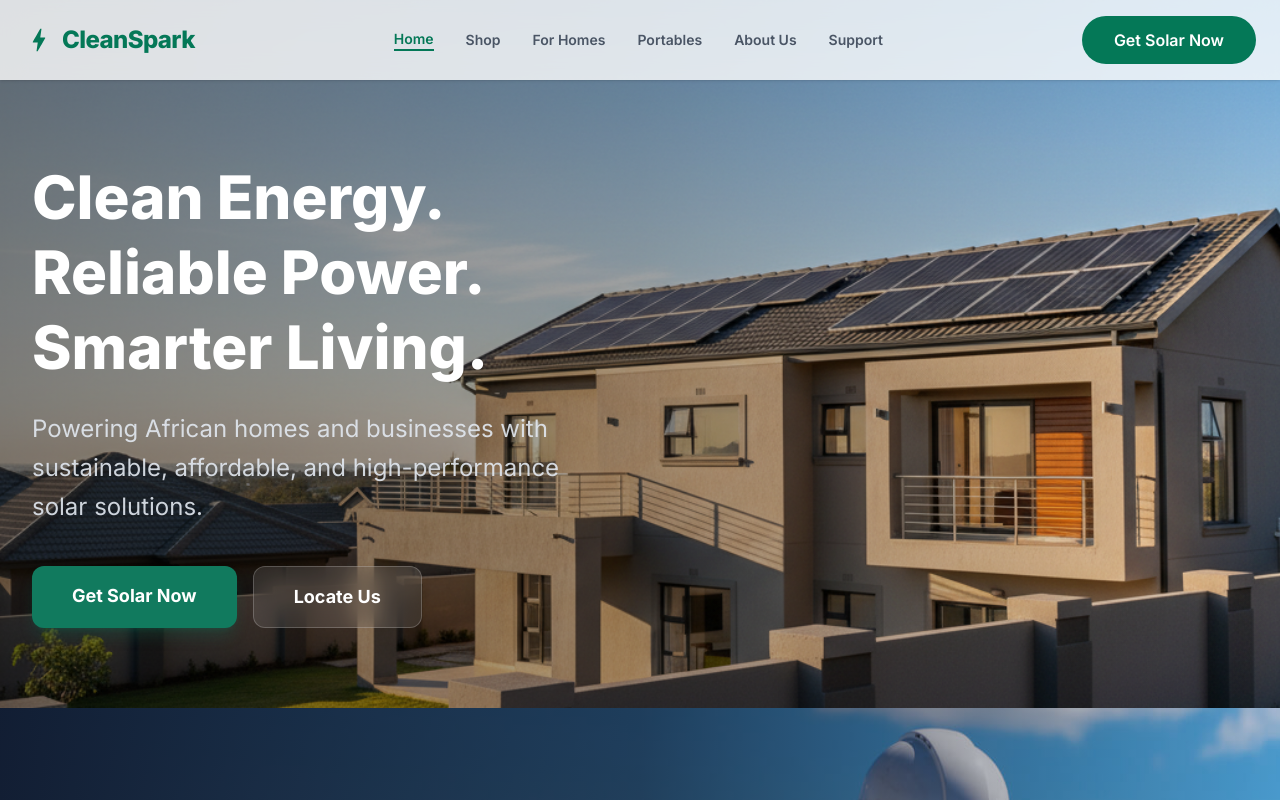
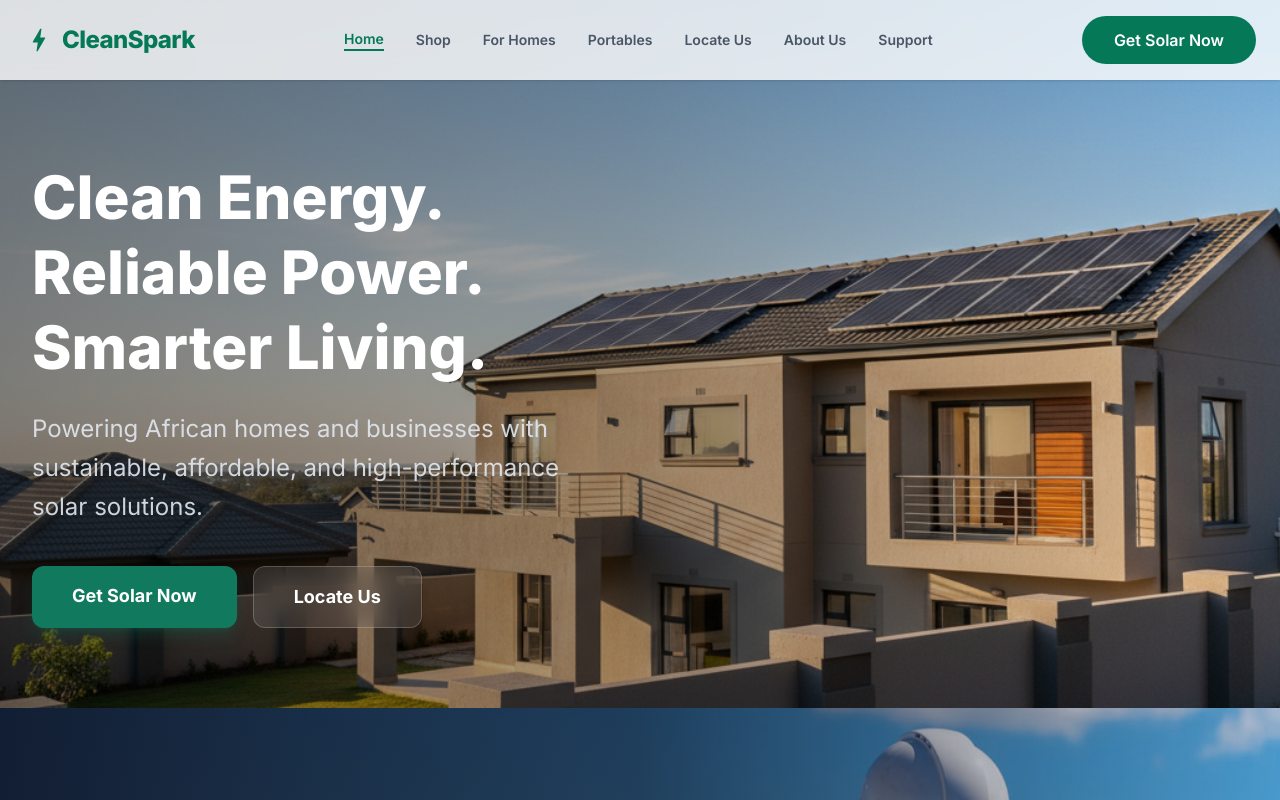
Before and after one commit to codeAKstan/CleanSpark, a Next.js app: page / in a window 1280 px wide. Shown: the top 800 px of the page. Built offline with nearby package versions, Linux system fonts and the light colour scheme.

Commit message:
Minor UI tweak

```diff
--- a/components/landing-page/Header.tsx
+++ b/components/landing-page/Header.tsx
@@ -65,6 +65,10 @@ export default function Header() {
             Portables
           </Link>
 
+          <Link href="/locate-us" className={navLinkClass("/locate-us")}>
+            Locate Us
+          </Link>
+
           <Link href="/about-us" className={navLinkClass("/about-us")}>
             About Us
           </Link>
@@ -122,6 +126,22 @@ export default function Header() {
             </Link>
 
             <Link
+              href="/portable-solar"
+              className={mobileNavLinkClass("/portable-solar")}
+              onClick={() => setIsMenuOpen(false)}
+            >
+              Portables
+            </Link>
+
+            <Link
+              href="/locate-us"
+              className={mobileNavLinkClass("/locate-us")}
+              onClick={() => setIsMenuOpen(false)}
+            >
+              Locate Us
+            </Link>
+
+            <Link
               href="/about-us"
               className={mobileNavLinkClass("/about-us")}
               onClick={() => setIsMenuOpen(false)}
```
